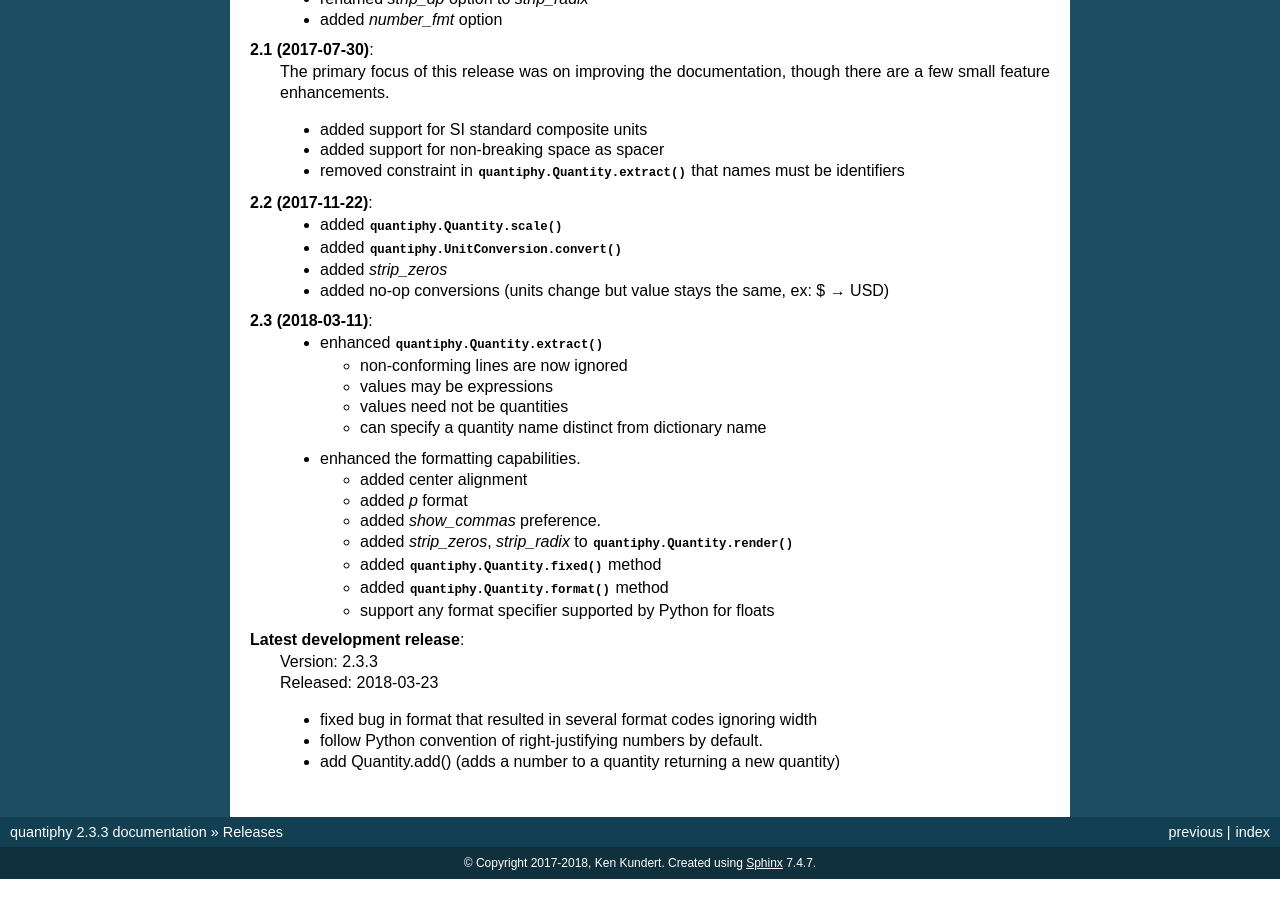
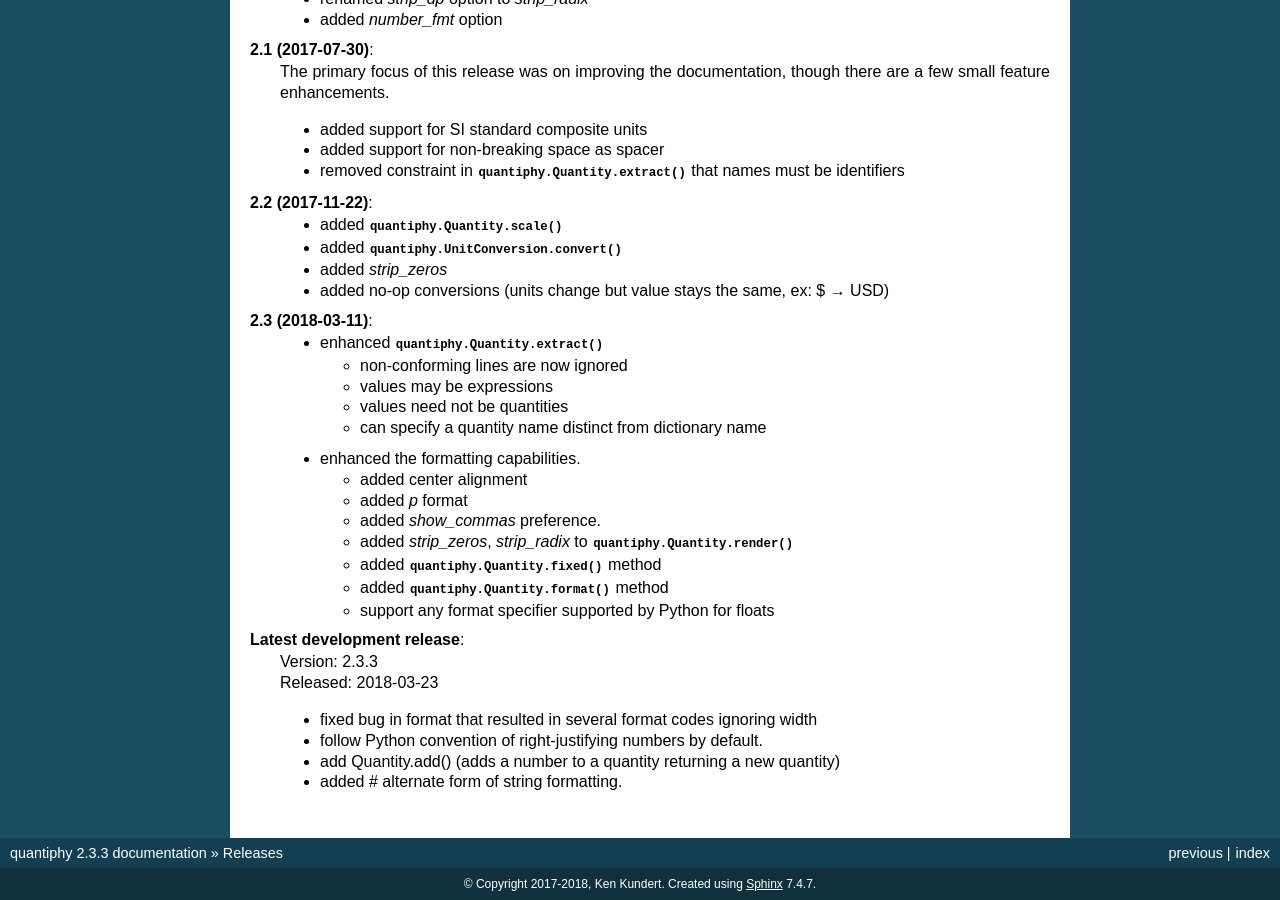
Before and after one commit to KenKundert/quantiphy, a Sphinx documentation site: the page built from doc/releases.rst, in a window 1280 px wide and 900 px high, scrolled down 856 px. Built offline with Sphinx 7.4.7, drawn with Linux system fonts in a browser that asks for light colours; before the commit the page ends 1735 px from its top, so only the background shows below that.

Commit message:
Updated release info.

```diff
--- a/doc/releases.rst
+++ b/doc/releases.rst
@@ -87,3 +87,4 @@ Releases
     - fixed bug in format that resulted in several format codes ignoring width
     - follow Python convention of right-justifying numbers by default.
     - add Quantity.add() (adds a number to a quantity returning a new quantity)
+    - added # alternate form of string formatting.
```
